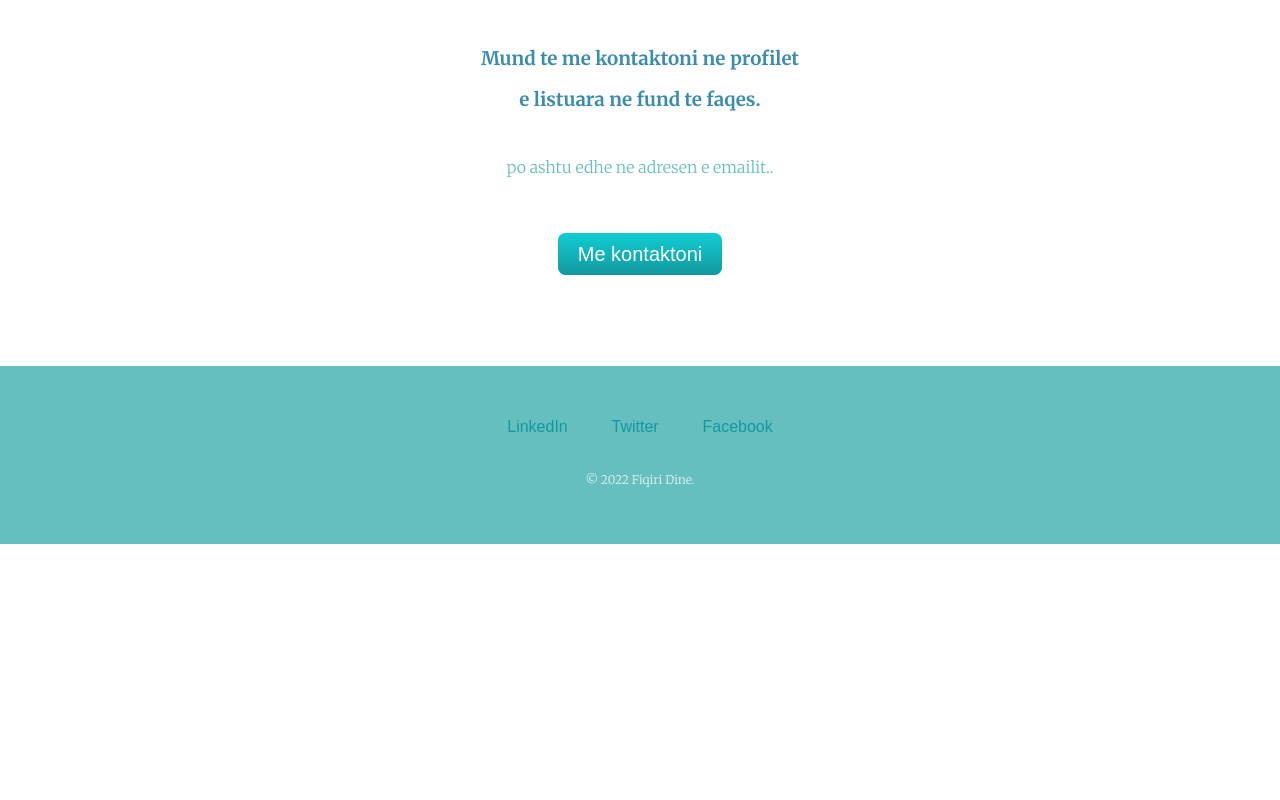
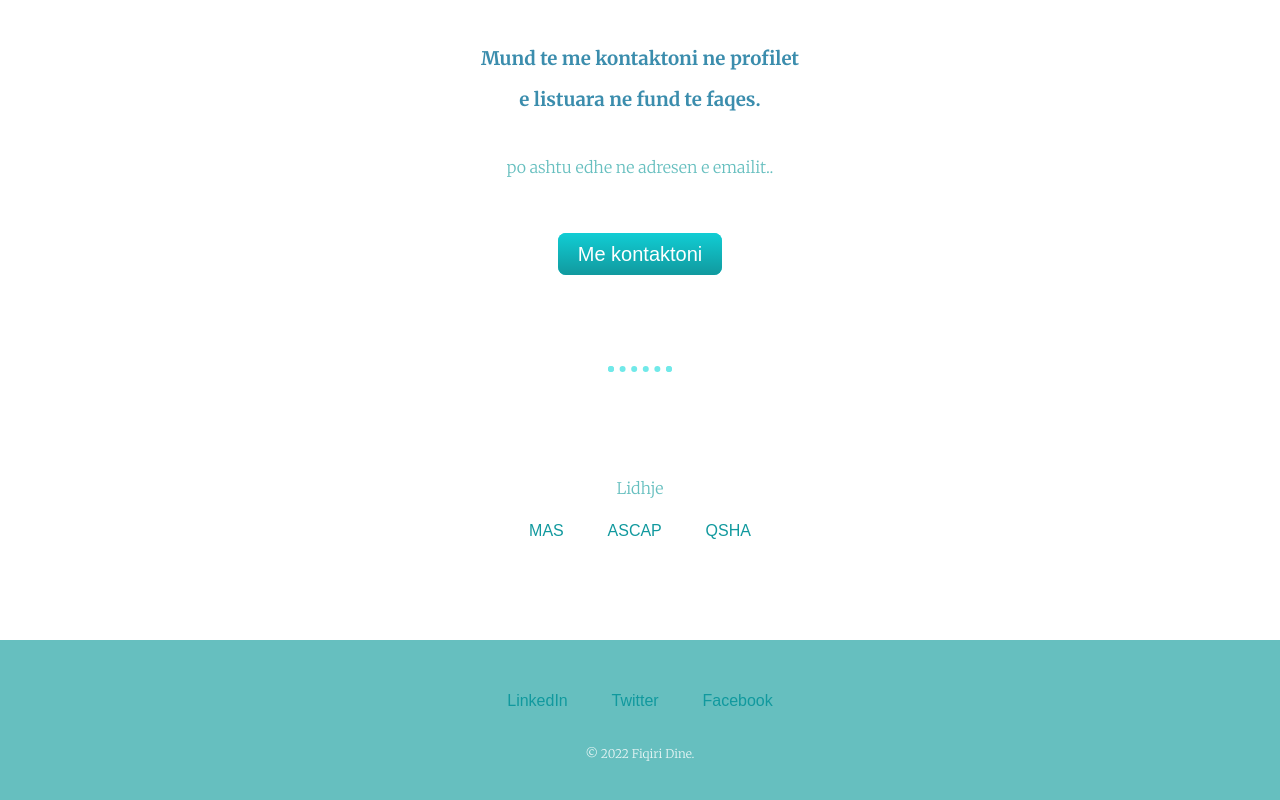
Before and after one commit to EdasUejs/Fiqiri-Dine, a plain HTML site: page index.html in a window 1280 px wide. Shown: the part 4690-5490 px from the top of the page. Before the commit the page ends 5234 px from the top, so only its background shows below. Drawn offline with Linux system fonts and the light colour scheme.

Commit message:
Update index.html

```diff
--- a/index.html
+++ b/index.html
@@ -90,6 +90,11 @@
           <h3>e listuara ne fund te faqes.</h3>
           <p class="kontakt-mesazh">po ashtu edhe ne adresen  e emailit..</p>
           <a class="btn" href="mailto:edmirasllaniedas@gmail.com">Me kontaktoni</a>
+            <hr>
+          <p> Lidhje</p>
+          <a href="https://arsimi.gov.al/">MAS</a>
+          <a href="https://www.ascap.edu.al/">ASCAP</a>
+          <a href="http://www.qsha.gov.al/">QSHA</a>
         </div>
       </div>
 
```
